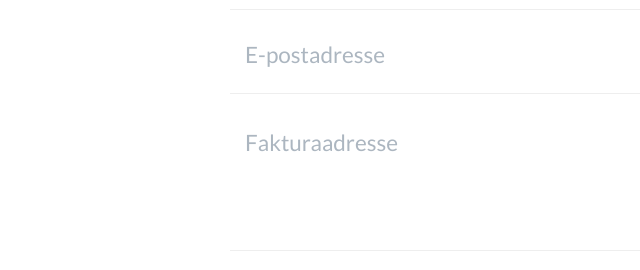
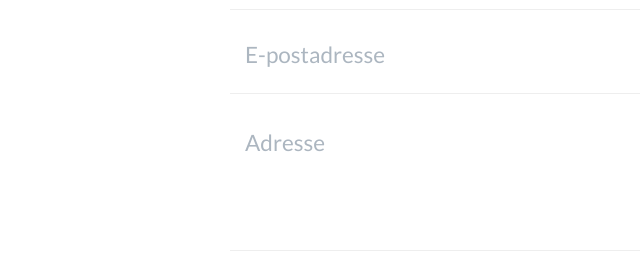
Before and after one commit to popkornet/popkornet.github.io, a plain HTML site: page shop.html in a window 1280 px wide. Shown: the part 1182-1452 px from the top of the page, 20-660 px from the left. Drawn offline with nearby package versions, Linux system fonts and the light colour scheme.

Commit message:
Changed label for addresses.

```diff
--- a/shop.html
+++ b/shop.html
@@ -174,13 +174,13 @@
 						</div>
 					</div>
 					<div>
-						<input type="hidden"  name="_subject" value="Ny beskjed fra Popkornet.no!">
+						<input type="hidden"  name="_subject" value="Ny ordre fra Popkornet.no!">
 						<input type="text" name="_gotcha" style="display:none" />
 					</div>
 					<div class="row control-group">
 						<div class="form-group col-xs-12 floating-label-form-group controls">
-							<label>Fakturaadresse</label>
-              <textarea rows="3" name="message" class="form-control" placeholder="Fakturaadresse" id="message" data-validation-required-message="<i class='fa fa-arrow-circle-o-up'></i> Legg inn fakturaadresse din her"></textarea>
+							<label>Adresse</label>
+              <textarea rows="3" name="message" class="form-control" placeholder="Adresse" id="message" data-validation-required-message="<i class='fa fa-arrow-circle-o-up'></i> Legg inn adresse din her"></textarea>
 							<p class="help-block text-danger"></p>
 						</div>
 					</div>
```
